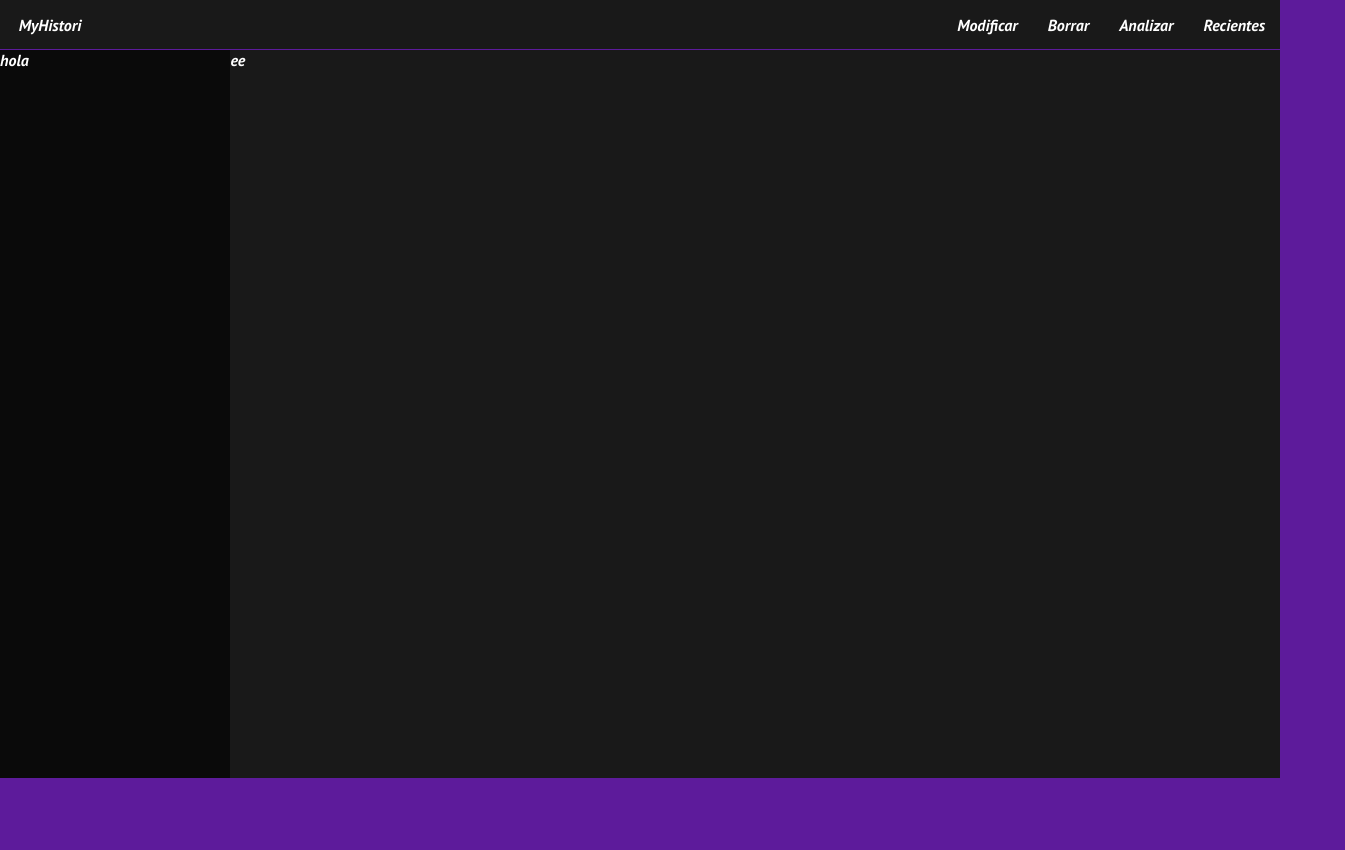
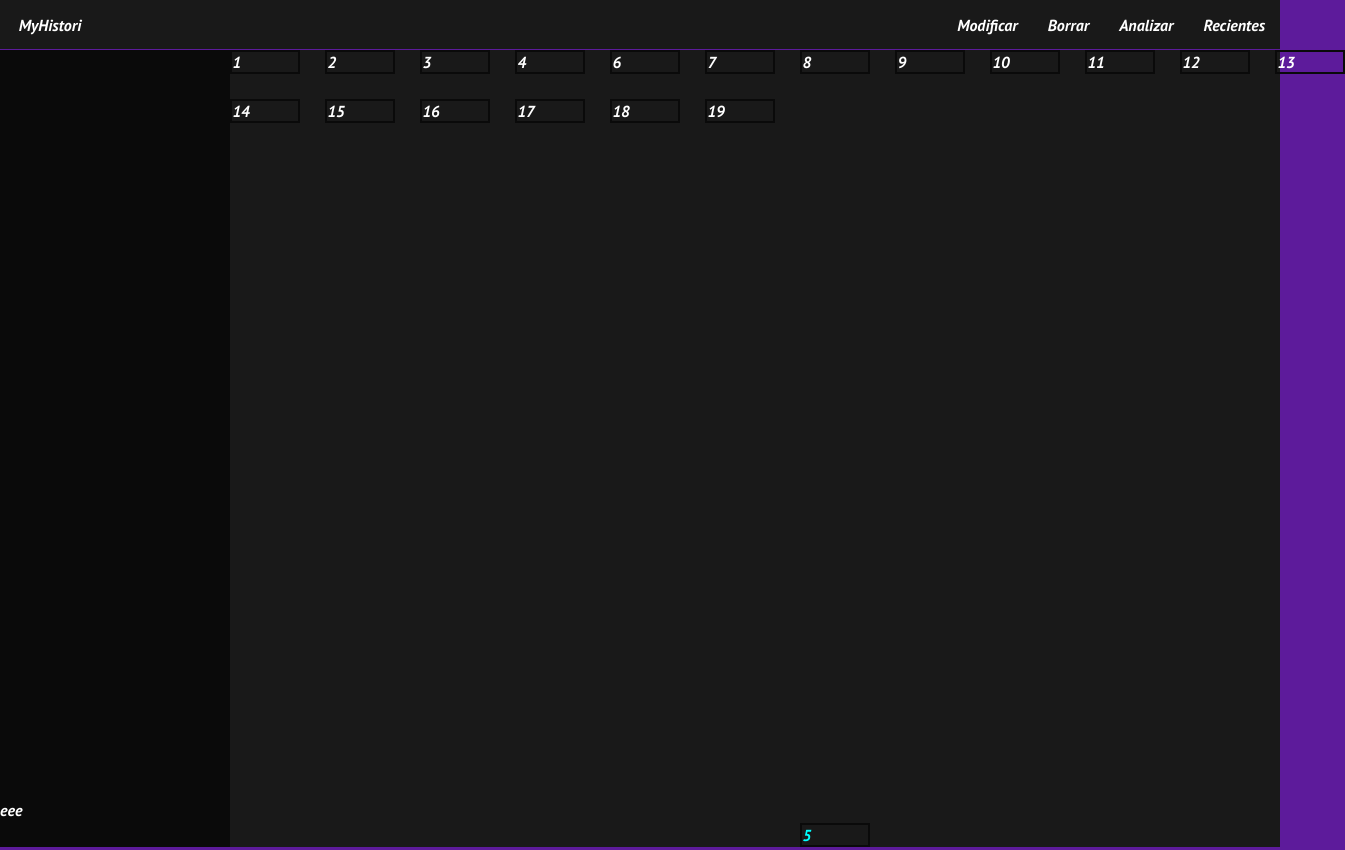
Before and after one commit to Jes015/css-grid, a plain HTML site: page index.html in a window 1280 px wide. Shown: the whole page, 1345 px wide, since content can reach past the window. Before the commit the page ends 800 px from the top, so only its background shows below. Drawn offline with Linux system fonts and the light colour scheme.

Commit message:
grid-lines

```diff
--- a/index.html
+++ b/index.html
@@ -1,13 +1,17 @@
 <!DOCTYPE html>
 <html lang="en">
+
 <head>
     <meta charset="UTF-8">
     <meta http-equiv="X-UA-Compatible" content="IE=edge">
     <meta name="viewport" content="width=device-width, initial-scale=1.0">
     <title>Explicit grid</title>
     <link rel="stylesheet" href="./styles.css">
-    <link rel="preconnect" href="https://fonts.googleapis.com"><link rel="preconnect" href="https://fonts.gstatic.com" crossorigin><link href="https://fonts.googleapis.com/css2?family=PT+Sans:ital,wght@1,700&display=swap" rel="stylesheet">
+    <link rel="preconnect" href="https://fonts.googleapis.com">
+    <link rel="preconnect" href="https://fonts.gstatic.com" crossorigin>
+    <link href="https://fonts.googleapis.com/css2?family=PT+Sans:ital,wght@1,700&display=swap" rel="stylesheet">
 </head>
+
 <body>
     <header>
         <span>MyHistori</span>
@@ -21,11 +25,33 @@
         </nav>
     </header>
     <main>
-        <div class="main-nav">hola</div>
-        <div class="main-edit">ee</div>
+        <div class="main-nav">
+        </div>
+        <div class="main-edit">
+            <div class="prueba-grid-line">1</div>
+            <div class="prueba-grid-line">2</div>
+            <div class="prueba-grid-line">3</div>
+            <div class="prueba-grid-line">4</div>
+            <div class="prueba-grid-line">5</div>
+            <div class="prueba-grid-line">6</div>
+            <div class="prueba-grid-line">7</div>
+            <div class="prueba-grid-line">8</div>
+            <div class="prueba-grid-line">9</div>
+            <div class="prueba-grid-line">10</div>
+            <div class="prueba-grid-line">11</div>
+            <div class="prueba-grid-line">12</div>
+            <div class="prueba-grid-line">13</div>
+            <div class="prueba-grid-line">14</div>
+            <div class="prueba-grid-line">15</div>
+            <div class="prueba-grid-line">16</div>
+            <div class="prueba-grid-line">17</div>
+            <div class="prueba-grid-line">18</div>
+            <div class="prueba-grid-line">19</div>
+        </div>
     </main>
     <footer>
-
+        eee
     </footer>
 </body>
+
 </html>
--- a/styles.css
+++ b/styles.css
@@ -13,17 +13,21 @@
     padding: 0px;
 }
 body{
+    height: 100vh;
+    display: grid;
+    grid-template-columns: 1fr;
+    grid-template-rows: 50px calc(100vh - 50px) 50px;
     background-color: var(--primary-Color);
     color:var(--text-Color);
     font-family: var(--primary-Font);
+    overflow-y: scroll;
 }
 
 header{
     display: grid;
-    grid-template-columns: 100px auto;
+    grid-template-columns: 100px 1fr;
     align-items: center;
     text-align: center;
-    height: 50px;
     overflow: hidden;
 
     background-color: var(--secundary-Color);
@@ -33,8 +37,10 @@ header{
 main{
     display: grid;
     grid-template-columns: 18vw 82vw;
-    grid-template-rows: 91vh;
+    grid-template-rows: 1fr;
 }
+
+
 
 header nav ul{
     display: flex;
@@ -55,4 +61,20 @@ header nav ul li{
 
 .main-edit{
     background-color: var(--secundary-Color);
+    display: grid;
+    grid-template-columns: repeat(12, 70px);
+    grid-template-rows: repeat(50px);
+    gap: 25px;
 }
+
+.prueba-grid-line{
+    background-color: url(--url-background);
+    border:2px solid var(--url-background)
+}
+
+.prueba-grid-line:nth-child(5){
+    color: aqua;
+    grid-column: 7/8;
+    grid-row: 30/31;
+
+}
```
